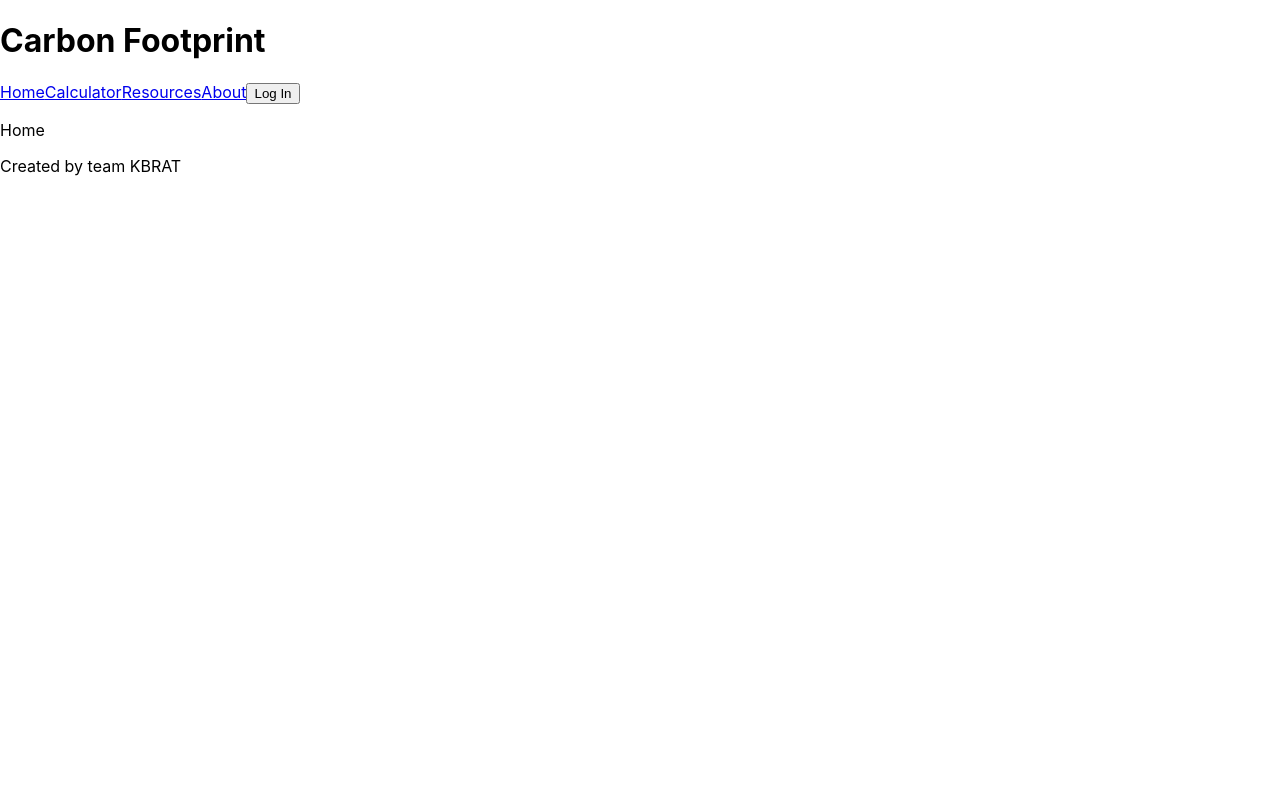
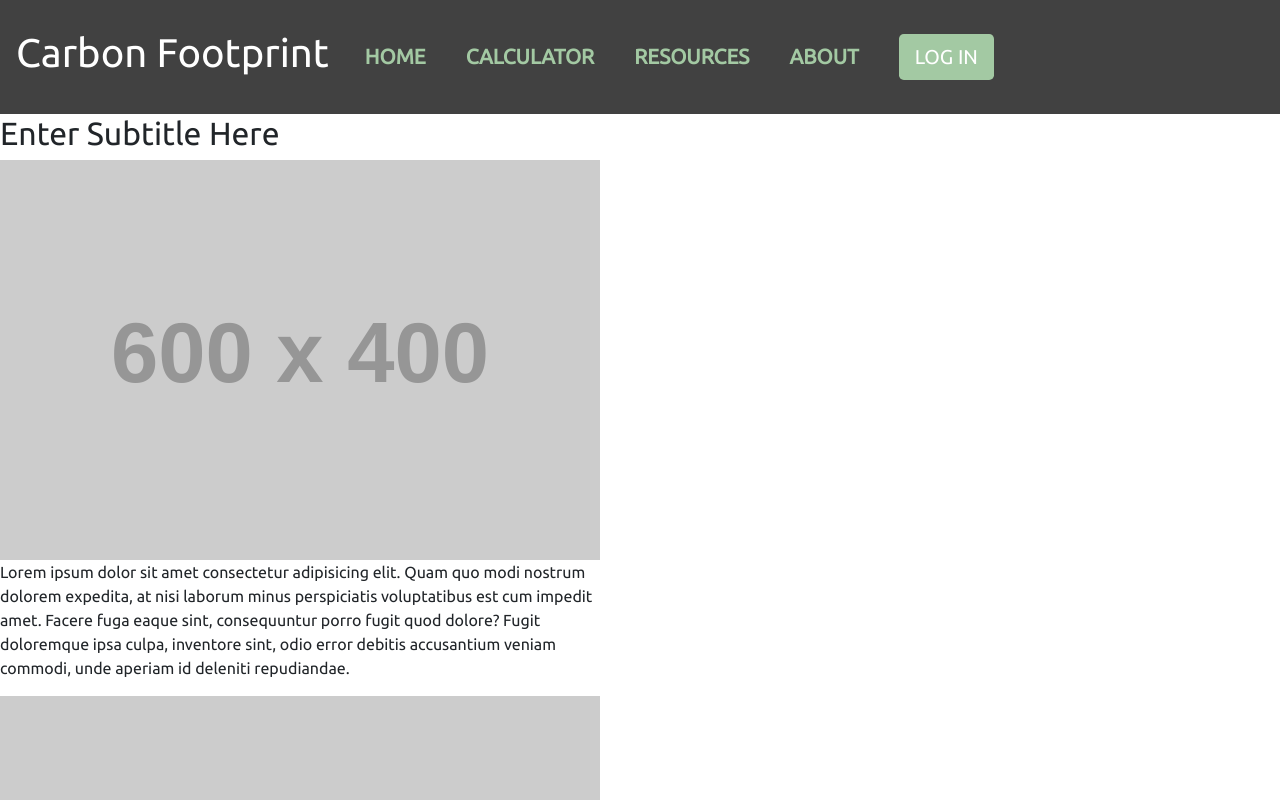
Before and after one commit to KBRAT-301/cf-front, a React (Create React App) app: page / in a window 1280 px wide. Shown: the top 800 px of the page. Built offline with nearby package versions, Linux system fonts and the light colour scheme.

Commit message:
Begins navbar, stylesheet, and placeholder content.

```diff
--- a/package.json
+++ b/package.json
@@ -8,10 +8,13 @@
     "@testing-library/react": "^11.2.7",
     "@testing-library/user-event": "^12.8.3",
     "axios": "^0.21.4",
+    "bootstrap": "^5.1.0",
     "react": "^17.0.2",
+    "react-bootstrap": "^2.0.0-beta.6",
     "react-dom": "^17.0.2",
     "react-router-dom": "^5.3.0",
     "react-scripts": "4.0.3",
+    "tailwindcss": "^2.2.10",
     "web-vitals": "^1.1.2"
   },
   "scripts": {
--- a/public/index.html
+++ b/public/index.html
@@ -24,7 +24,10 @@
       work correctly both with client-side routing and a non-root public URL.
       Learn how to configure a non-root public URL by running `npm run build`.
     -->
-    <title>React App</title>
+    <link rel="preconnect" href="https://fonts.googleapis.com">
+<link rel="preconnect" href="https://fonts.gstatic.com" crossorigin>
+<link href="https://fonts.googleapis.com/css2?family=Ubuntu&display=swap" rel="stylesheet">
+    <title>Carbon Footprint</title>
   </head>
   <body>
     <noscript>You need to enable JavaScript to run this app.</noscript>
--- a/src/App.css
+++ b/src/App.css
@@ -1,38 +1,36 @@
-.App {
-  text-align: center;
+header {
+  /* position: fixed; */
+  background-color: #414141;
 }
 
-.App-logo {
-  height: 40vmin;
-  pointer-events: none;
-}
-
-@media (prefers-reduced-motion: no-preference) {
-  .App-logo {
-    animation: App-logo-spin infinite 20s linear;
-  }
-}
-
-.App-header {
-  background-color: #282c34;
-  min-height: 100vh;
-  display: flex;
-  flex-direction: column;
-  align-items: center;
-  justify-content: center;
-  font-size: calc(10px + 2vmin);
+h1 {
   color: white;
 }
 
-.App-link {
-  color: #61dafb;
+.navItem {
+  font-size: 1.3em;
+  text-transform: uppercase;
+  font-weight: 700;
+  margin: 0px 20px;
 }
 
-@keyframes App-logo-spin {
-  from {
-    transform: rotate(0deg);
-  }
-  to {
-    transform: rotate(360deg);
-  }
+.link {
+  color: #a3c9a3;
+  text-decoration: none;
 }
+
+.link:hover {
+  color: white;
+}
+
+.button {
+  background-color: #a3c9a3;
+}
+
+h1, h2, .navItem, p {
+  font-family: 'Ubuntu', sans-serif;
+}
+
+p {
+  width: 600px;
+}
--- a/src/App.js
+++ b/src/App.js
@@ -1,4 +1,6 @@
+import './App.css';
 import React from 'react';
+import 'bootstrap/dist/css/bootstrap.min.css';
 import { BrowserRouter as Router, Switch, Route } from 'react-router-dom';
 import axios from 'axios';
 import { withAuth0 } from '@auth0/auth0-react';
--- a/src/components/Calculator.js
+++ b/src/components/Calculator.js
@@ -5,7 +5,7 @@ class Calculator extends React.Component {
   render() {
     return (
       <div className="Calculator">
-        <p>Calculator</p>
+        <h2>Carbon Footprint Calculator</h2>
       </div>
     );
   }
--- a/src/components/Header.js
+++ b/src/components/Header.js
@@ -1,28 +1,43 @@
 import React from 'react';
+import { Navbar, NavItem, Button } from 'react-bootstrap';
 import { Link } from 'react-router-dom';
 import { withAuth0 } from '@auth0/auth0-react';
 
 class Header extends React.Component {
   render() {
     return (
-      <>
+      <header>
+        <Navbar>
+          <Navbar.Brand className="m-3">
             <h1>Carbon Footprint</h1>
-        <Link to="/">
+          </Navbar.Brand>
+          <NavItem className="navItem">
+            <Link to="/" className="link">
               Home
             </Link>
-        <Link to="/calculator">
+          </NavItem>
+          <NavItem className="navItem">
+            <Link to="/calculator" className="link">
               Calculator
             </Link>
-        <Link to="/resources">
+          </NavItem>
+          <NavItem className="navItem">
+            <Link to="/resources" className="link">
               Resources
             </Link>
-        <Link to="/about">
+          </NavItem>
+          <NavItem className="navItem">
+            <Link to="/about" className="link">
               About
             </Link>
-        <button>
-          Log In
-        </button>
-      </>
+          </NavItem>
+          <NavItem className="navItem">
+            <Button size="lg" style={{ backgroundColor: '#a3c9a3', border: 'none' }}>
+              LOG IN
+            </Button>
+          </NavItem>
+        </Navbar>
+      </header>
     );
   }
 }
--- a/src/components/Home.js
+++ b/src/components/Home.js
@@ -5,7 +5,16 @@ class Home extends React.Component {
   render() {
     return (
       <div className="Home">
-        <p>Home</p>
+        <h2>Enter Subtitle Here</h2>
+        <img src="https://via.placeholder.com/600x400" alt="img" />
+        <p>Lorem ipsum dolor sit amet consectetur adipisicing elit. Quam quo modi nostrum dolorem expedita, at nisi laborum minus perspiciatis voluptatibus est cum impedit amet. Facere fuga eaque sint, consequuntur porro fugit quod dolore? Fugit doloremque ipsa culpa, inventore sint, odio error debitis accusantium veniam commodi, unde aperiam id deleniti repudiandae.
+        </p>
+        <img src="https://via.placeholder.com/600x400" alt="img" />
+        <p>Lorem ipsum dolor sit amet consectetur adipisicing elit. Quam quo modi nostrum dolorem expedita, at nisi laborum minus perspiciatis voluptatibus est cum impedit amet. Facere fuga eaque sint, consequuntur porro fugit quod dolore? Fugit doloremque ipsa culpa, inventore sint, odio error debitis accusantium veniam commodi, unde aperiam id deleniti repudiandae.
+        </p>
+        <img src="https://via.placeholder.com/600x400" alt="img" />
+        <p>Lorem ipsum dolor sit amet consectetur adipisicing elit. Quam quo modi nostrum dolorem expedita, at nisi laborum minus perspiciatis voluptatibus est cum impedit amet. Facere fuga eaque sint, consequuntur porro fugit quod dolore? Fugit doloremque ipsa culpa, inventore sint, odio error debitis accusantium veniam commodi, unde aperiam id deleniti repudiandae.
+        </p>
       </div>
     );
   }
--- a/src/components/Resources.js
+++ b/src/components/Resources.js
@@ -5,7 +5,7 @@ class Resources extends React.Component {
   render() {
     return (
       <div className="Resources">
-        <p>Resources</p>
+        <h2>Resources</h2>
       </div>
     );
   }
```
Also changed, not shown: src/index.css (+2 -5 lines), 1 other file (tests, documents, lock files or other folders). Lines whose indentation alone changed are shown as unchanged.
